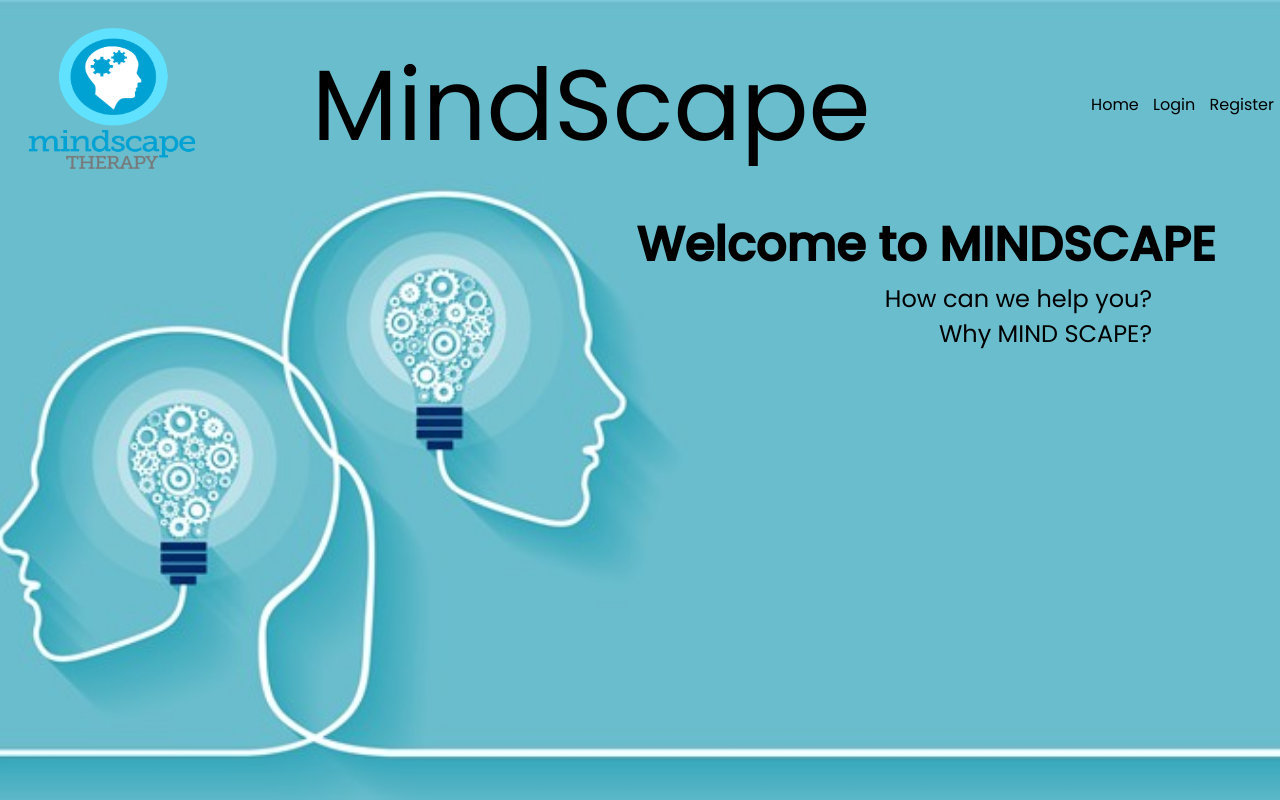
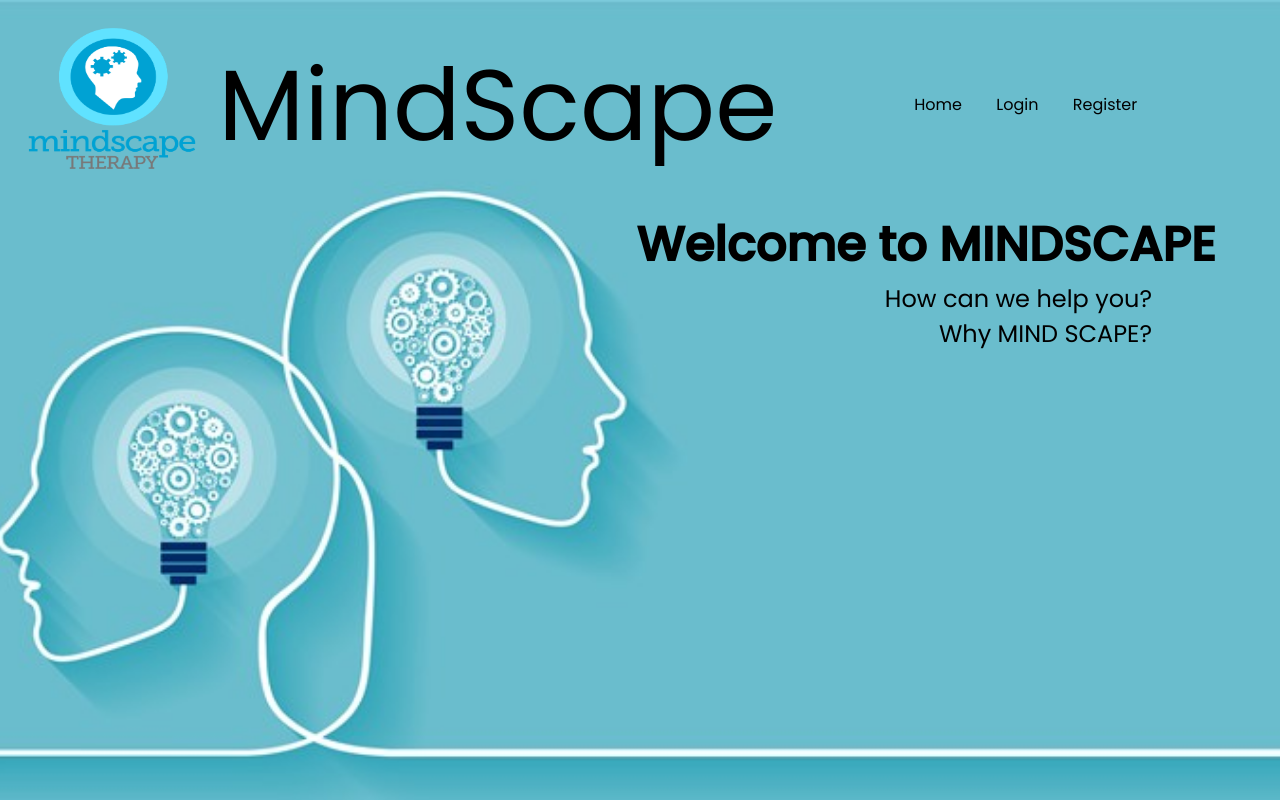
Before and after one commit to yagnasri-ch/MindScape, a React (Create React App) app: page / in a window 1280 px wide. Built offline with nearby package versions, Linux system fonts and the light colour scheme.

Commit message:
adjusted nav bar

```diff
--- a/src/index.css
+++ b/src/index.css
@@ -73,12 +73,13 @@ img {
 .navbar-links {
   list-style-type: none;
   margin: 0;
-  padding: 0;
+  padding-right: 10%;
 }
 
 .navbar-links li {
   display: inline;
   margin-right: 10px;
+  padding: 10px;
 }
 
 .navbar-links li:last-child {
```
